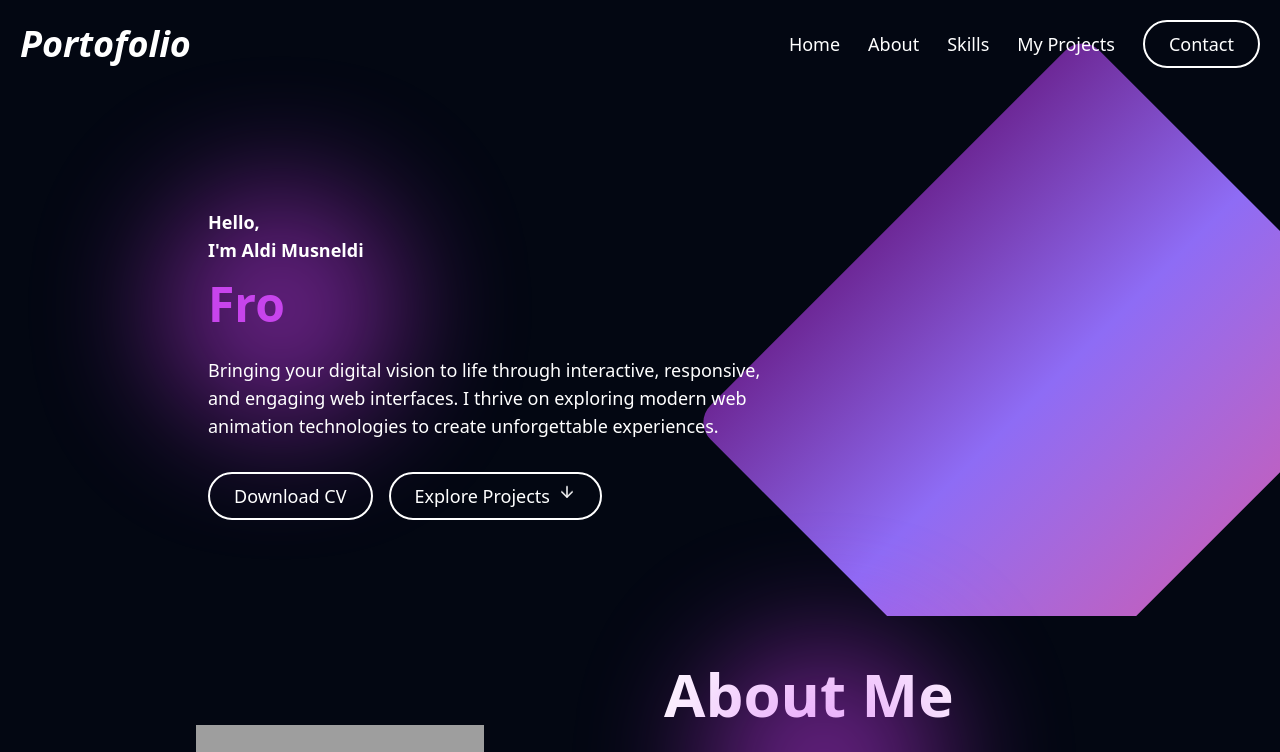
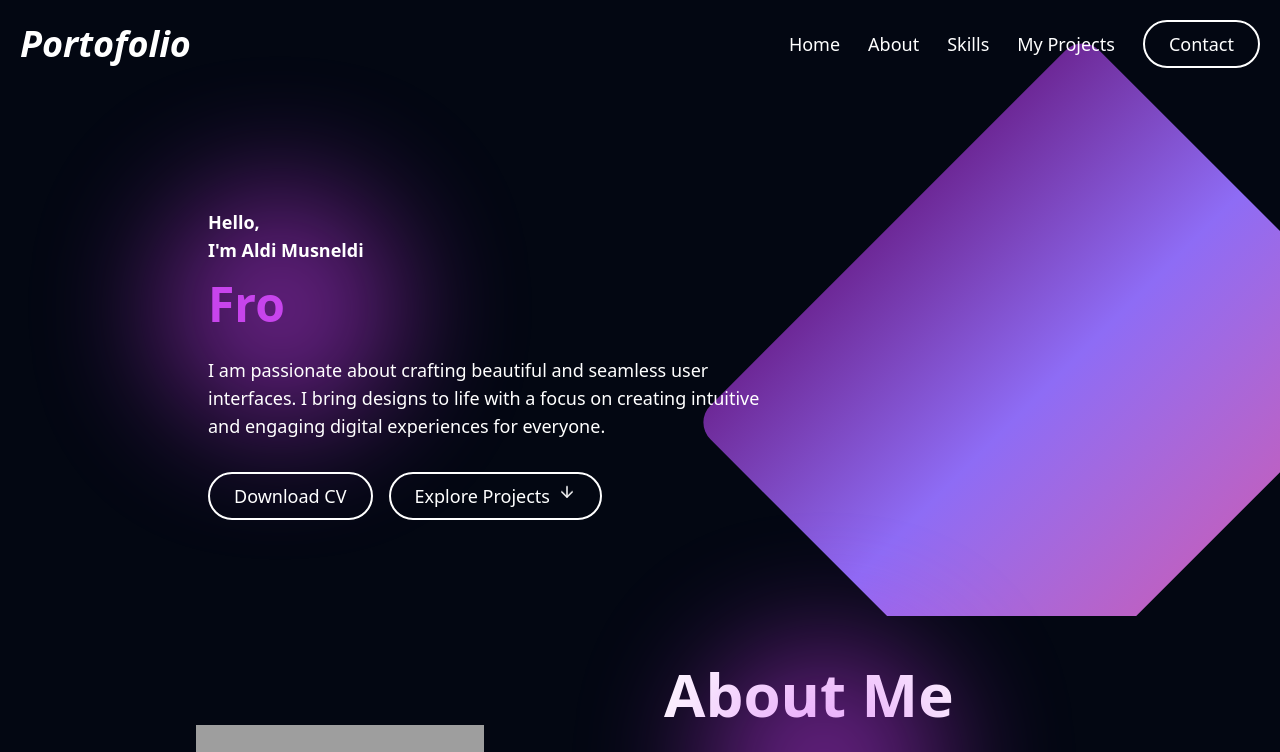
Before and after one commit to AldiMusneldi/personal-portofolio, a React (Vite) app: page / in a window 1280 px wide. Shown: the top 752 px of the page. Built offline with nearby package versions, Linux system fonts and the light colour scheme; grey boxes are pictures that could not be loaded.

Commit message:
fix(hero): correct hero paragraph copy

```diff
--- a/src/components/Hero.jsx
+++ b/src/components/Hero.jsx
@@ -48,10 +48,9 @@ export default function Hero() {
             </h2>
           </header>
           <p className="text-white text-lg max-w-xl mb-8 pt-5">
-            Bringing your digital vision to life through interactive,
-            responsive, and engaging web interfaces. I thrive on exploring
-            modern web animation technologies to create unforgettable
-            experiences.
+            I am passionate about crafting beautiful and seamless user
+            interfaces. I bring designs to life with a focus on creating
+            intuitive and engaging digital experiences for everyone.
           </p>
           <div className="flex gap-4">
             {/* Button Download */}
```
